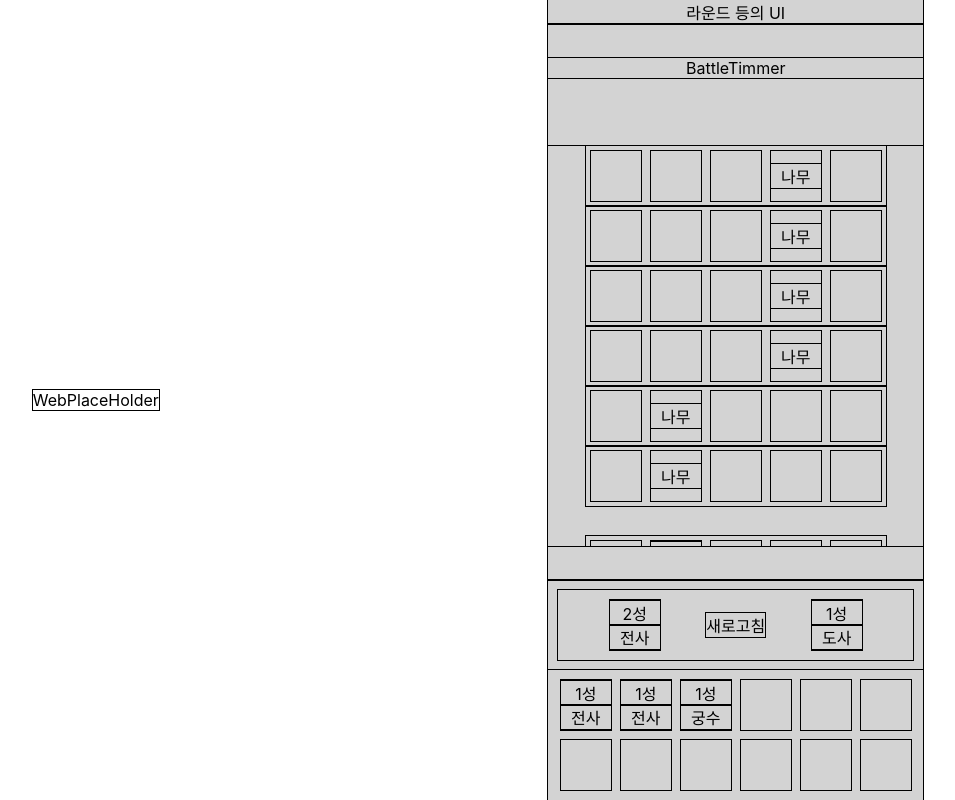
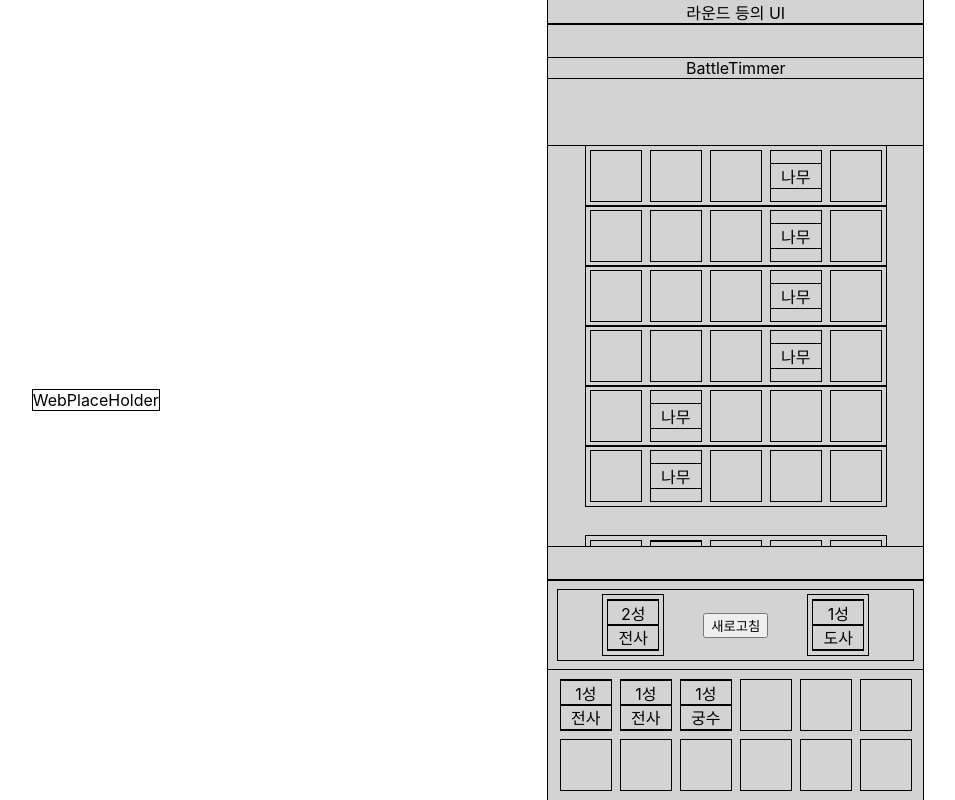
Before and after one commit to KingGod-Tmp/KingGod-FE, a React (Create React App) app: page /battle/fdg in a window 1280 px wide. Shown: the whole page, without its empty margins (162-1117 px from the left). Built offline with nearby package versions, Linux system fonts and the light colour scheme.

Commit message:
Update shop logic

```diff
--- a/src/components/layouts/buttons/BattleShopRecycle.tsx
+++ b/src/components/layouts/buttons/BattleShopRecycle.tsx
@@ -10,7 +10,7 @@ const BattleShopRecycle = () => {
 
 
   return (
-    <div onClick={ClickToReset} >새로고침</div>
+    <button onClick={ClickToReset} >새로고침</button>
   )
 }
 
--- a/src/components/purpose/battle/shop/ShopBar.tsx
+++ b/src/components/purpose/battle/shop/ShopBar.tsx
@@ -2,26 +2,47 @@ import React from "react";
 import styled from "styled-components";
 import { useAppDispatch, useAppSelector } from "../../../../redux/hooks";
 import { resetShopDataMW } from "../../../../redux/modules/shop";
+import { keepUnitDataMW } from "../../../../redux/modules/units";
 import { FlexRowDiv } from "../../../../styles/layouts";
 import BattleShopRecycle from "../../../layouts/buttons/BattleShopRecycle";
 import UnitCell from "../units/UnitCell";
 
 const ShopAndSearch = () => {
-  const dispatch = useAppDispatch()
-  React.useEffect(()=>{
-    dispatch(resetShopDataMW())
-  },[])
+  const dispatch = useAppDispatch();
 
-  const shopList = useAppSelector((state)=>state.shop.shopList)
+  const unitList = useAppSelector((state) => state.units.units);
+  const readyUnitList = unitList.filter((val) => !val.position);
+
+  const shopList = useAppSelector((state) => state.shop.shopList);
+  console.log(unitList);
+
+  const ClickToBuyUnit = (num: number) => {
+    if (readyUnitList.length > 11) {
+      alert("더이상 구매 할 수 없습니다.");
+      return;
+    }
+    const tmpUnit = { unitId: unitList.length, ...shopList[num] };
+    dispatch(keepUnitDataMW(tmpUnit));
+  };
+
+  React.useEffect(() => {
+    dispatch(resetShopDataMW());
+  }, []);
 
   return (
     <ShopBox>
-      <UnitCell val={shopList[0]} />
+      <ShopItem onClick={() => ClickToBuyUnit(0)}>
+        <UnitCell val={shopList[0]} />
+      </ShopItem>
       <BattleShopRecycle />
-      <UnitCell val={shopList[1]} />
+      <ShopItem onClick={() => ClickToBuyUnit(1)}>
+        <UnitCell val={shopList[1]} />
+      </ShopItem>
     </ShopBox>
   );
 };
+
+const ShopItem = styled.div``;
 
 const ShopBox = styled(FlexRowDiv)`
   height: 60px;
--- a/src/components/purpose/battle/stage/StageTile.tsx
+++ b/src/components/purpose/battle/stage/StageTile.tsx
@@ -10,7 +10,6 @@ type GreetingsProps = {
 };
 
 const StageTile = ({ tile }: GreetingsProps) => {
-  console.log(typeof tile);
   return (
     <StageTileBox>
       {typeof tile == "number" ? (
--- a/src/components/purpose/battle/units/UnitCell.tsx
+++ b/src/components/purpose/battle/units/UnitCell.tsx
@@ -25,6 +25,9 @@ const UnitCellBox = styled(FlexColumnDiv)`
   width: 50px;
   height: 50px;
   margin: 5px;
+  &:hover {
+    cursor: pointer;
+  }
 `;
 
 export default UnitCell;
--- a/src/redux/modules/units.tsx
+++ b/src/redux/modules/units.tsx
@@ -1,4 +1,5 @@
 import { unit, units } from "../../types/unit";
+import { resetShopDataMW } from "./shop";
 
 // Actions
 export const SET = "unit/SET" as const;
@@ -58,7 +59,11 @@ export function awayUnitData(unitId: number) {
 // Action MiddleWare
 export const keepUnitDataMW = (unit: unit) => {
   return function (dispatch: any) {
-    dispatch(keepUnitData(unit));
+    const tmpUnit = {
+      ...unit,
+    }
+    dispatch(keepUnitData(tmpUnit));
+    dispatch(resetShopDataMW())
   };
 };
 
```
